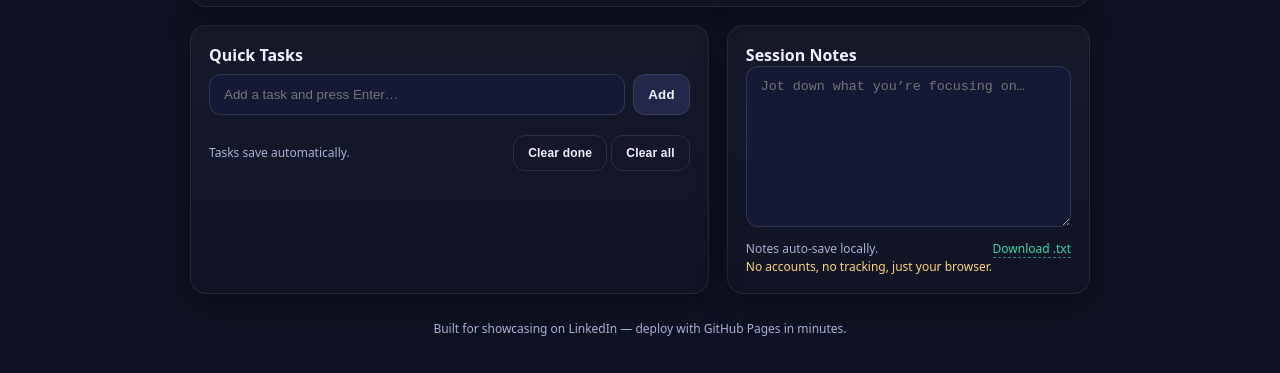
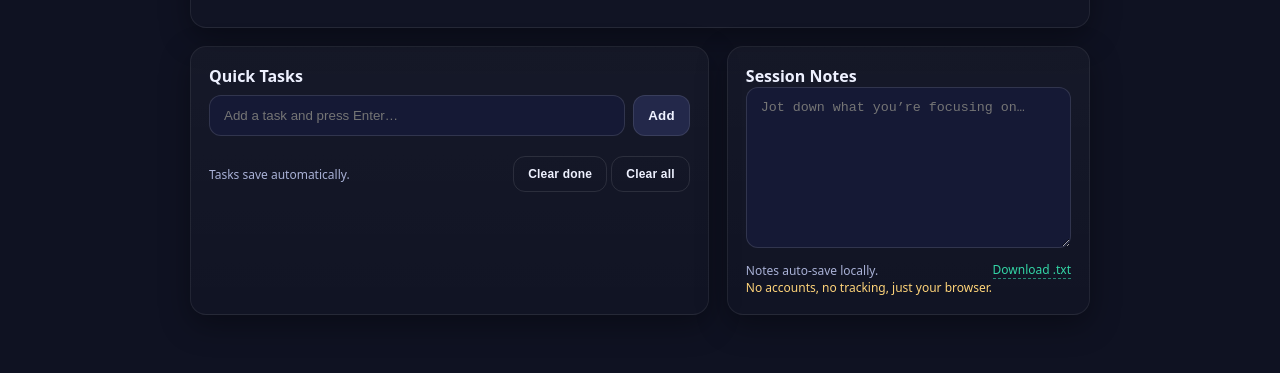
Before and after one commit to mulford961-blip/focus-timer, a plain HTML site: page index.html in a window 1280 px wide. Shown: the part 427-800 px from the top of the page. Drawn offline with Linux system fonts and the light colour scheme.

Commit message:
Update index.html

```diff
--- a/index.html
+++ b/index.html
@@ -179,9 +179,7 @@
       </div>
     </section>
 
-    <footer class="muted small" style="text-align:center; margin-top:8px;">
-      Built for showcasing on LinkedIn — deploy with GitHub Pages in minutes.
-    </footer>
+
   </div>
 
 <script>
```
